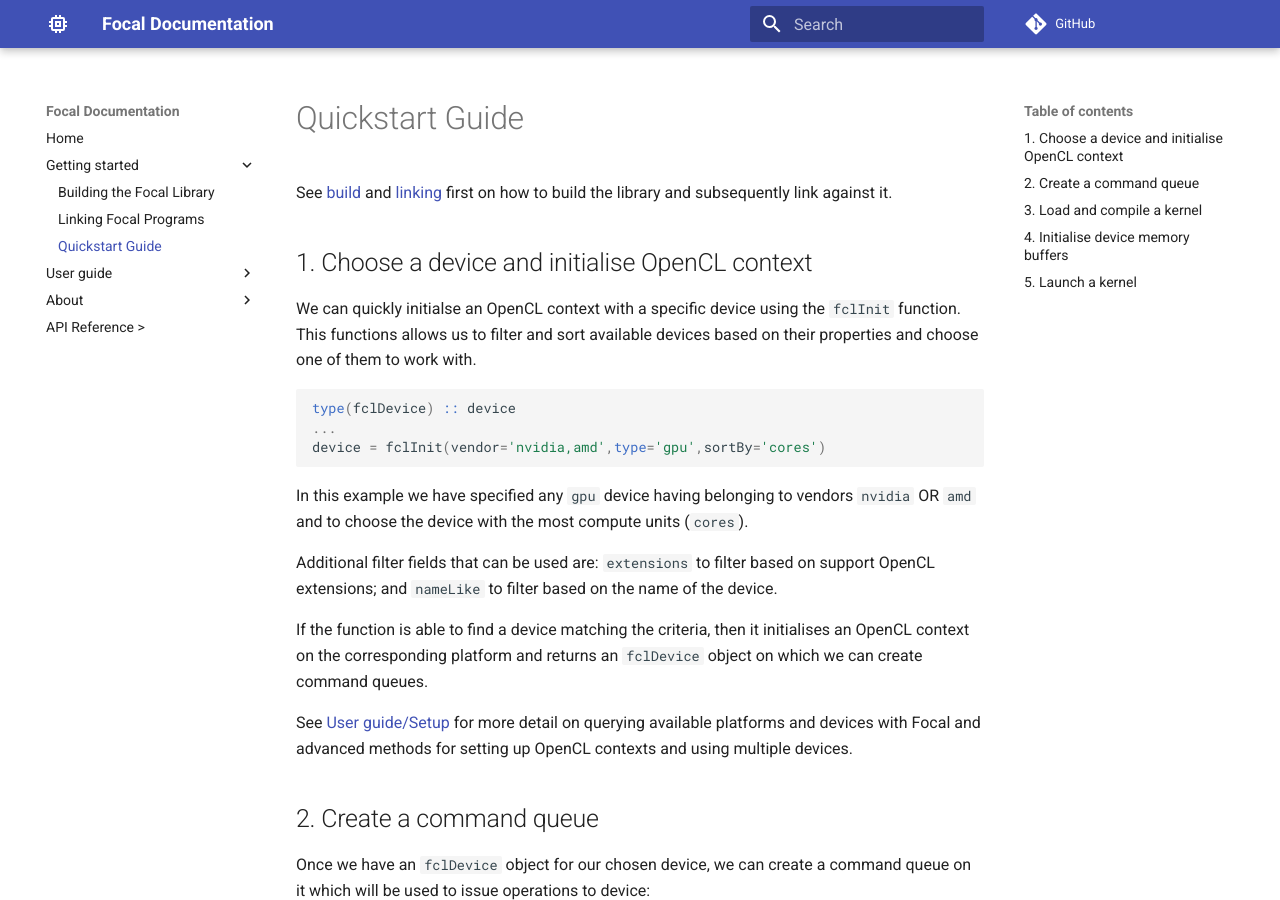
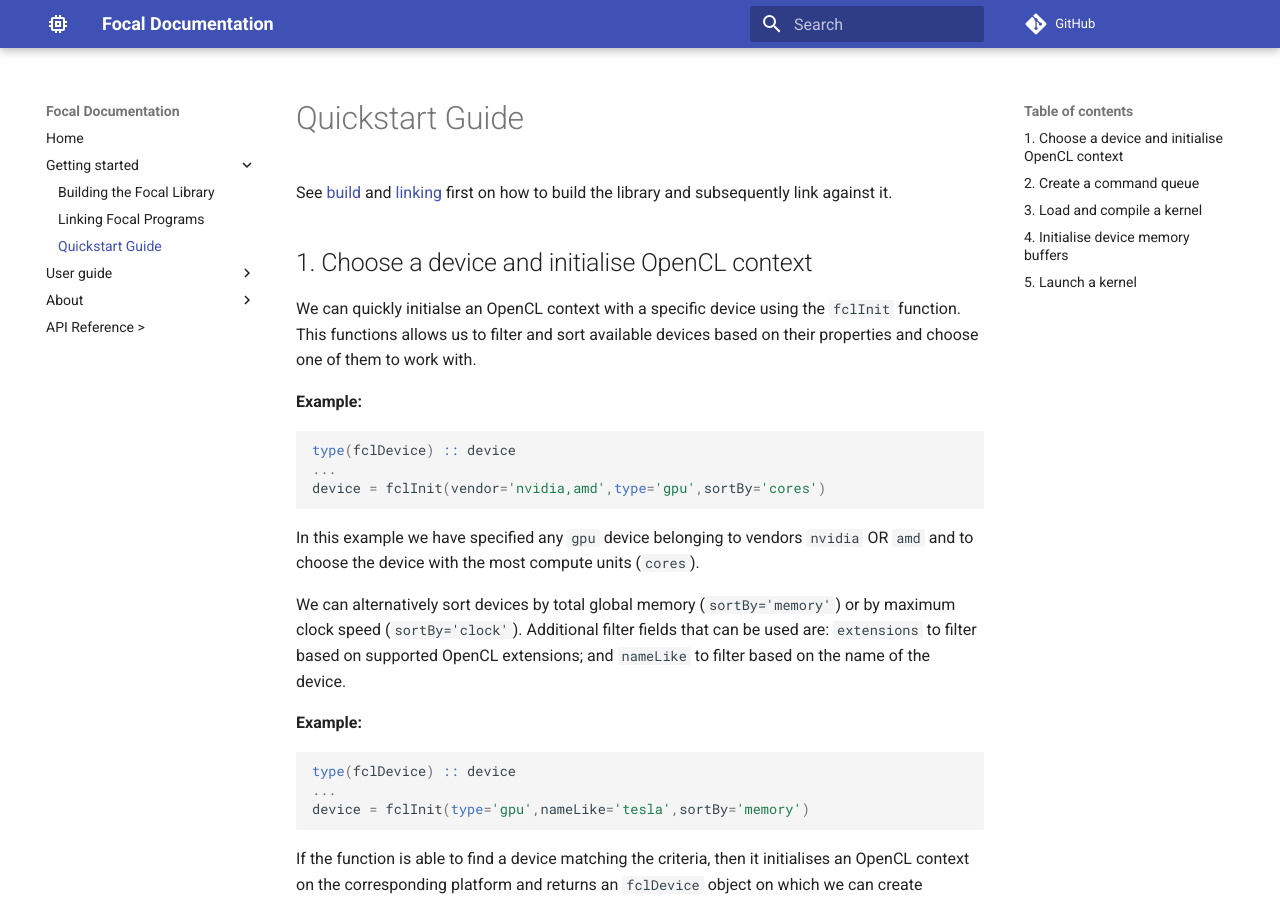
Before and after one commit to LKedward/focal-docs, an MkDocs documentation site: the page built from docs/quickstart.md, in a window 1280 px wide and 900 px high. Built offline with MkDocs 1.6.1 and Material for MkDocs 9.7.7, drawn with Linux system fonts in a browser that asks for light colours; comment, search, counter and statistics services are not loaded; some of the changed text lies outside the part shown.

Commit message:
Update: minor edits.

````diff
--- a/docs/quickstart.md
+++ b/docs/quickstart.md
@@ -8,17 +8,27 @@ We can quickly initialse an OpenCL context with a specific device using the `fcl
 This functions allows us to filter and sort available devices based on their properties and choose one of them
 to work with.
 
+__Example:__
 ```fortran
 type(fclDevice) :: device
 ...
 device = fclInit(vendor='nvidia,amd',type='gpu',sortBy='cores')
 ```
 
-In this example we have specified any `gpu` device having belonging to vendors `nvidia` OR `amd` and to choose the device
+In this example we have specified any `gpu` device belonging to vendors `nvidia` OR `amd` and to choose the device
 with the most compute units (`cores`).
 
-Additional filter fields that can be used are: `extensions` to filter based on support OpenCL extensions;
+We can alternatively sort devices by total global memory (`sortBy='memory'`) or by maximum clock speed (`sortBy='clock'`).
+Additional filter fields that can be used are: `extensions` to filter based on supported OpenCL extensions;
 and `nameLike` to filter based on the name of the device.
+
+
+__Example:__
+```fortran
+type(fclDevice) :: device
+...
+device = fclInit(type='gpu',nameLike='tesla',sortBy='memory')
+```
 
 If the function is able to find a device matching the criteria, then it initialises an OpenCL context on the corresponding
 platform and returns an `fclDevice` object on which we can create command queues.
@@ -143,7 +153,7 @@ deviceArray1 = deviceArray2
 ```
 
 !!! note
-    By default transfer operations involving a host array are __blocking__: host code does not continue until the transfer has completed.
+    By default, transfer operations involving a host array are __blocking__: host code does not continue until the transfer has completed.
 
 
 ## 5. Launch a kernel
````
Also changed, not shown: docs/build.md (+2 -13 lines), docs/index.md (+9 -9 lines), docs/linking.md (+0 -6 lines), docs/setup.md (+2 -2 lines).
